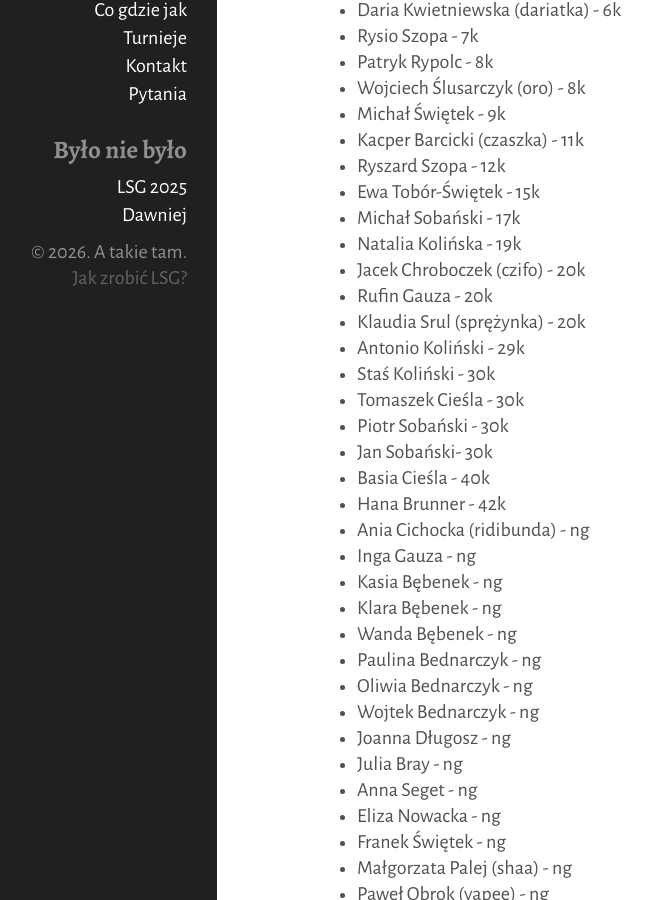
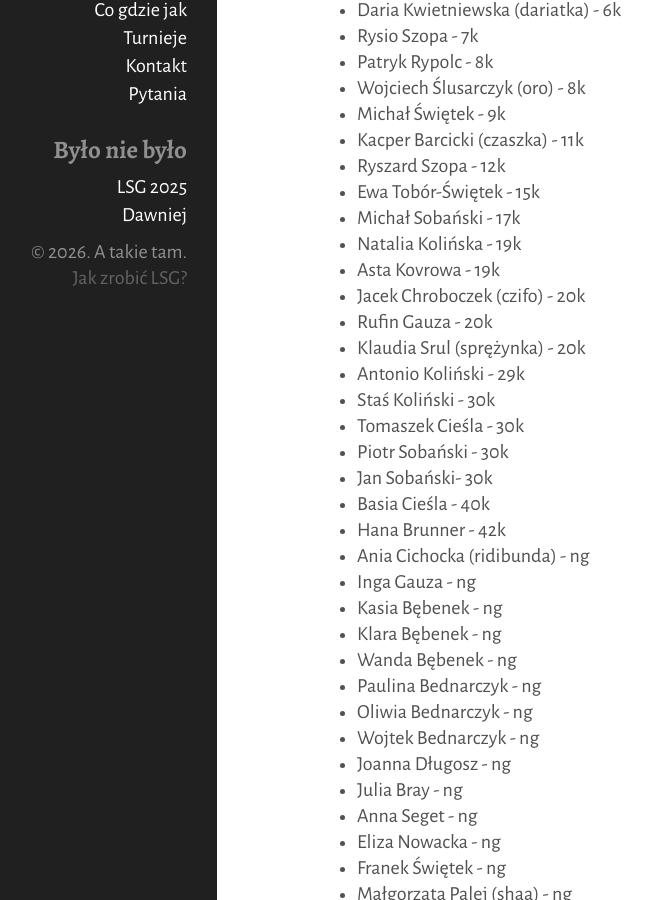
Before and after one commit to tasuki/lsg, a Jekyll site: the page built from _pages/zarejestrowani.md, in a window 1280 px wide and 900 px high, scrolled down 641 px. Shown: the whole window, without its empty margins (143-795 px from the left). Built offline with Jekyll 4.4.1, drawn with Linux system fonts in a browser that asks for light colours.

Commit message:
Update zarejestrowani.md

```diff
--- a/_pages/zarejestrowani.md
+++ b/_pages/zarejestrowani.md
@@ -36,6 +36,7 @@ Zarejestrowani uczestnicy, mniej więcej według stopnia:
 - Ewa Tobór-Świętek - 15k
 - Michał Sobański - 17k
 - Natalia Kolińska - 19k
+- Asta Kovrowa - 19k
 - Jacek Chroboczek (czifo) - 20k
 - Rufin Gauza - 20k
 - Klaudia Srul (sprężynka) - 20k
```
